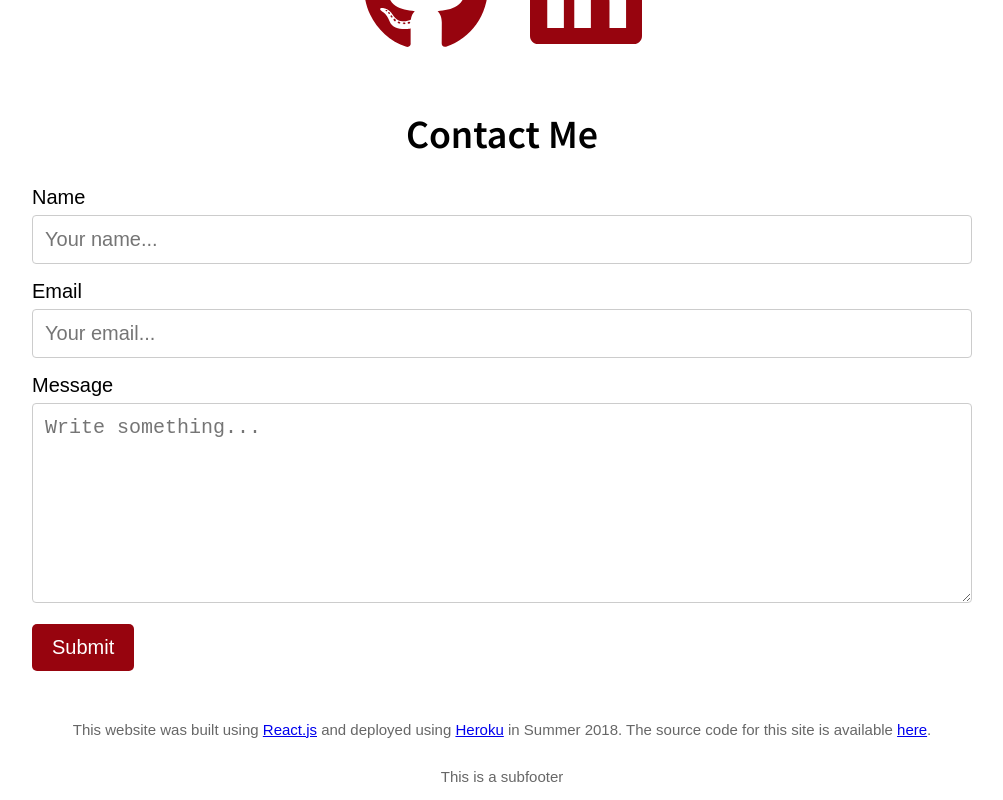
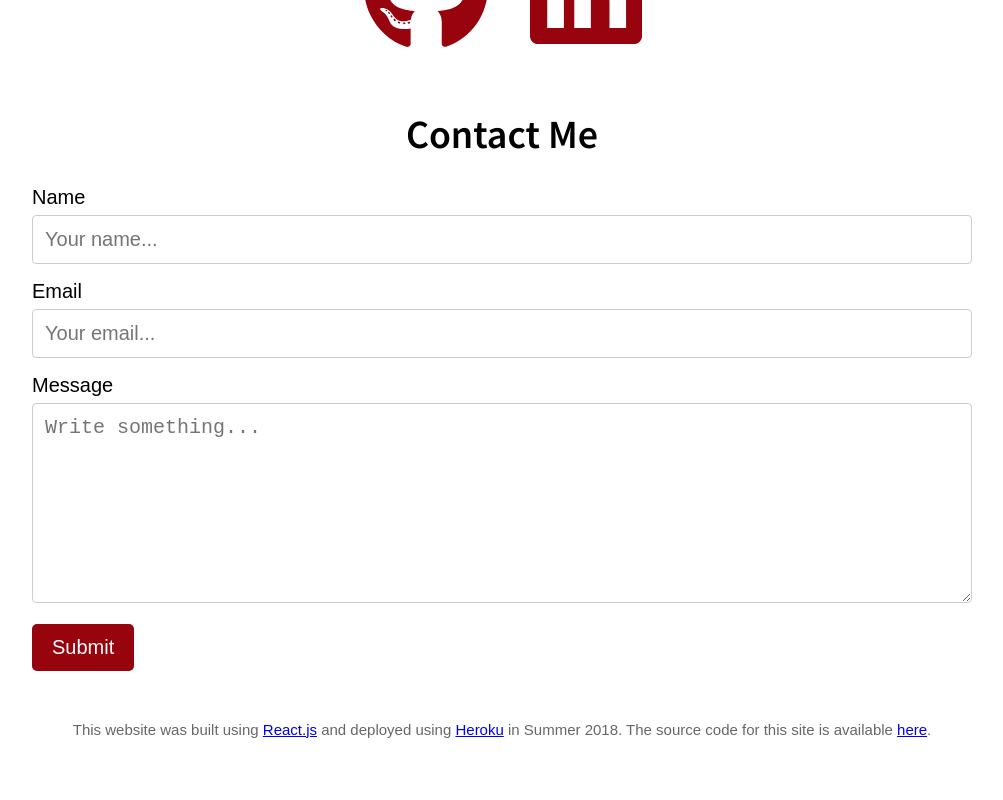
Before and after one commit to theCaiGuy/michaelcaidotcom, a React (Create React App) app: page / in a window 1280 px wide. Shown: the part 3118-3918 px from the top of the page, without its empty margins (138-1141 px from the left). After the commit the page ends 3871 px from the top, so only its background shows below. Built offline with nearby package versions, Linux system fonts and the light colour scheme.

Commit message:
Removed the subfooter

```diff
--- a/src/App.js
+++ b/src/App.js
@@ -207,18 +207,6 @@ class Footer extends Component {
   }
 }
 
-class Subfooter extends Component {
-  render(){
-    return (
-      <div class = "Footer">
-        <p class = "Footer-text">
-          This is a subfooter
-        </p>
-      </div>
-    )
-  }
-}
-
 class App extends Component {
   render() {
     return (
@@ -230,7 +218,6 @@ class App extends Component {
         <Knowledge/>
         <Contact/>
         <Footer/>
-        <Subfooter/>
       </body>
     );
   }
```
